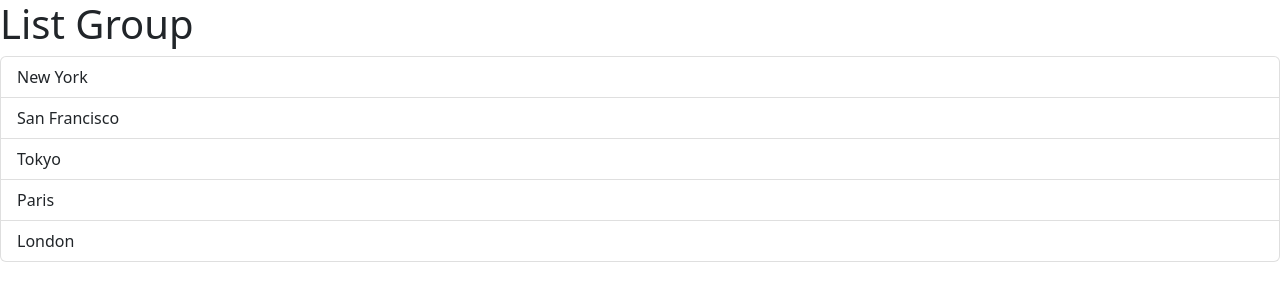
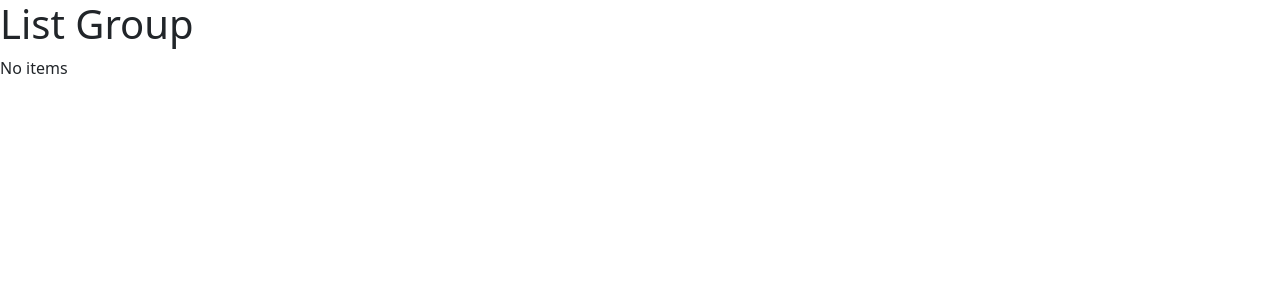
Before and after one commit to karlafehir/React-demo, a React (Vite) app: page / in a window 1280 px wide. Shown: the top 300 px of the page. Built offline with nearby package versions, Linux system fonts and the light colour scheme.

Commit message:
list - conditional rendering

```diff
--- a/src/components/ListGroup.tsx
+++ b/src/components/ListGroup.tsx
@@ -1,8 +1,11 @@
 function ListGroup() {
-  const items = ["New York", "San Francisco", "Tokyo", "Paris", "London"];
+  let items = ["New York", "San Francisco", "Tokyo", "Paris", "London"];
+  items = [];
+
   return (
     <>
       <h1>List Group</h1>
+      {items.length === 0 && <p>No items</p>}
       <ul className="list-group">
         {items.map((item) => (
           <li key={item} className="list-group-item">
```
